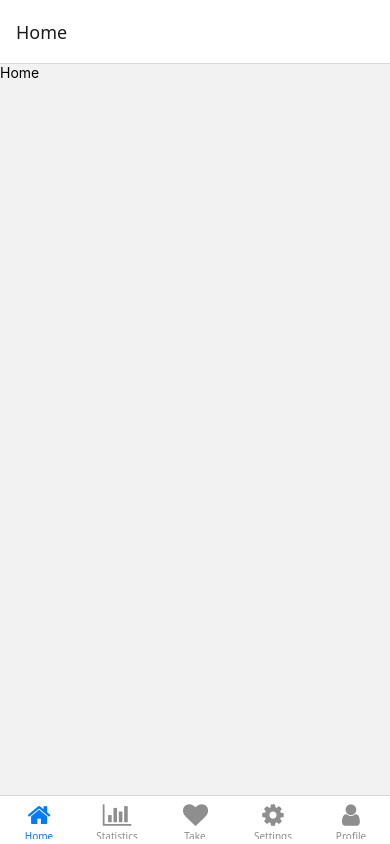
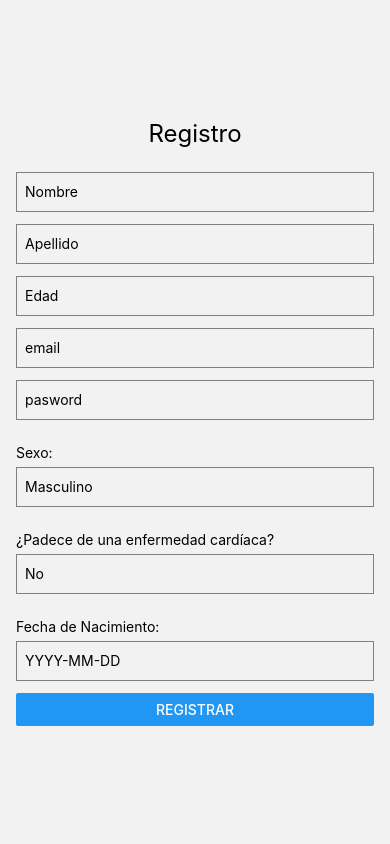
Before and after one commit to MaortVirgnia/tesis, a React Native app: screen /Register in a window 390 px wide. Built offline with nearby package versions, Linux system fonts and the light colour scheme.

Commit message:
agrege unos modales, se creo register y login

```diff
--- a/App.js
+++ b/App.js
@@ -1,12 +1,39 @@
-import { NavigationContainer } from "@react-navigation/native";
-import React from "react";
-import {BottomTab} from "./src/navigation/BottomTab";
+import React from 'react';
+import { createNativeStackNavigator } from '@react-navigation/native-stack';
+import { NavigationContainer } from '@react-navigation/native';
+import Login from './src/pages/Login';
+import BottomTab from './src/navigation/BottomTab';
+import Register from './src/pages/Register';
 
+const Stack = createNativeStackNavigator();
+
+const MainStack = () => {
+    return (
+        <Stack.Navigator initialRouteName="Login">
+            <Stack.Screen
+                name="Login"
+                component={Login}
+                options={{ headerShown: false }}
+            />
+            <Stack.Screen
+                name="BottomTab"
+                component={ BottomTab }
+                options={{ headerShown: false }}
+            />
+            <Stack.Screen
+                name="Register"
+                component={Register}
+                options={{ headerShown: false }}
+            />
+
+        </Stack.Navigator>
+    );
+}
 
 const App = () => {
     return (
         <NavigationContainer>
-            <BottomTab />
+            <MainStack />
         </NavigationContainer>
     );
 }
--- a/api.mjs
+++ b/api.mjs
@@ -14,7 +14,7 @@ server.listen(port, () => {
     console.log(`Server running on port ${port}`);
 });
 
-// Endpoint para recibir configuraciones
+
 app.post('/data', async (req, res) => {
     const data = req.body;
 
--- a/package.json
+++ b/package.json
@@ -30,7 +30,8 @@
     "react-native-safe-area-context": "4.12.0",
     "react-native-screens": "~4.1.0",
     "react-native-vector-icons": "^10.2.0",
-    "react-native-web": "~0.19.13"
+    "react-native-web": "~0.19.13",
+    "react-router-dom": "^7.0.2"
   },
   "devDependencies": {
     "@babel/core": "^7.20.0"
--- a/src/navigation/BottomTab.js
+++ b/src/navigation/BottomTab.js
@@ -23,10 +23,11 @@ const HeartIcon = ({ color, size }) => {
         );
 };
 
-export const BottomTab = () => {
+const BottomTab = () => {
 
     return (
         <Tab.Navigator style >
+
             <Tab.Screen
                 name="Home"
                 component={Home}
@@ -75,3 +76,5 @@ export const BottomTab = () => {
         </Tab.Navigator>
     );
 }
+
+export default BottomTab;
--- /dev/null
+++ b/src/pages/Login.js
@@ -0,0 +1,66 @@
+import React, { useState } from 'react';
+import { View, Text, TextInput, Button, StyleSheet, TouchableOpacity } from 'react-native';
+
+
+
+const Login = ({ navigation }) => {
+    const [email, setEmail] = useState('');
+    const [password, setPassword] = useState('');
+    const [showPassword, setShowPassword] = useState(false);
+
+const handleLogin = () => {
+            navigation.replace('BottomTab');
+}
+
+    const handleRegister = () => {
+        navigation.replace('Register');
+    }
+
+    return (
+        <View style={styles.container}>
+            <Text style={styles.title}>Iniciar Sesión</Text>
+            <TextInput
+                style={styles.input}
+                placeholder="Usuario"
+                value={email}
+                onChangeText={setEmail}
+            />
+            <TextInput
+                style={styles.input}
+                placeholder="Contraseña"
+                secureTextEntry={!showPassword}
+                value={password}
+                onChangeText={setPassword}
+            />
+                <TouchableOpacity onPress={() => setShowPassword(!showPassword)}>
+                    <Text style={styles.togglePassword}>
+                        {showPassword ? 'Ocultar' : 'Mostrar'}
+                    </Text>
+                </TouchableOpacity>
+            <Button title="Iniciar Sesión" onPress={handleLogin} />
+            <Button title="Registrarse" onPress={handleRegister} />
+        </View>
+    );
+};
+
+const styles = StyleSheet.create({
+    container: {
+        flex: 1,
+        justifyContent: 'center',
+        padding: 16,
+    },
+    title: {
+        fontSize: 24,
+        marginBottom: 24,
+        textAlign: 'center',
+    },
+    input: {
+        height: 40,
+        borderColor: 'gray',
+        borderWidth: 1,
+        marginBottom: 12,
+        paddingHorizontal: 8,
+    },
+});
+
+export default Login;
--- /dev/null
+++ b/src/pages/Register.js
@@ -0,0 +1,167 @@
+import React, { useState } from 'react';
+import { View, Text, TextInput, Button, StyleSheet, Alert, Modal, TouchableOpacity } from 'react-native';
+import axios from 'axios';
+
+const Register = ({ navigation }) => {
+    const [firstName, setFirstName] = useState('');
+    const [lastName, setLastName] = useState('');
+    const [age, setAge] = useState('');
+    const [gender, setGender] = useState('masculino');
+    const [email, setEmail] = useState('');
+    const [password, setPassword] = useState('');
+    const [hasHeartCondition, setHasHeartCondition] = useState(false);
+    const [birthDate, setBirthDate] = useState('');
+    const [modalVisible, setModalVisible] = useState(false);
+
+    const handleRegister = async () => {
+        const data = {
+            firstName,
+            lastName,
+            age,
+            gender,
+            hasHeartCondition,
+            birthDate,
+            email,
+            password,
+
+        };
+        try {
+            const response = await axios.post('https://n8mtbgjq-3000.use2.devtunnels.ms/data', data);
+            Alert.alert('Enviado', 'Configuraciones enviadas correctamente');
+            console.log(response.data);
+            navigation.replace('Login');
+        } catch (error) {
+            Alert.alert('Error', 'Hubo un error al enviar las configuraciones');
+            console.error(error);
+        }
+    };
+
+    return (
+        <View style={styles.container}>
+            <Text style={styles.title}>Registro</Text>
+            <TextInput
+                style={styles.input}
+                placeholder="Nombre"
+                value={firstName}
+                onChangeText={setFirstName}
+            />
+            <TextInput
+                style={styles.input}
+                placeholder="Apellido"
+                value={lastName}
+                onChangeText={setLastName}
+            />
+            <TextInput
+                style={styles.input}
+                placeholder="Edad"
+                keyboardType="numeric"
+                value={age}
+                onChangeText={setAge}
+            />
+            <TextInput
+                style={styles.input}
+                placeholder="email"
+                keyboardType="email-address"
+                value={email}
+                onChangeText={setEmail}
+            />
+            <TextInput
+                style={styles.input}
+                placeholder="pasword"
+                secureTextEntry
+                value={password}
+                onChangeText={setPassword}
+            />
+            <Text style={styles.label}>Sexo:</Text>
+            <TouchableOpacity onPress={() => setModalVisible(true)} style={styles.dropdown}>
+                <Text>{gender === 'masculino' ? 'Masculino' : 'Femenino'}</Text>
+            </TouchableOpacity>
+            <Modal
+                animationType="slide"
+                transparent={true}
+                visible={modalVisible}
+                onRequestClose={() => setModalVisible(false)}
+            >
+                <View style={styles.modalView}>
+                    <Text style={styles.modalText}>Selecciona tu sexo:</Text>
+                    <TouchableOpacity onPress={() => { setGender('masculino'); setModalVisible(false); }}>
+                        <Text style={styles.optionText}>Masculino</Text>
+                    </TouchableOpacity>
+                    <TouchableOpacity onPress={() => { setGender('femenino'); setModalVisible(false); }}>
+                        <Text style={styles.optionText}>Femenino</Text>
+                    </TouchableOpacity>
+                    <Button title="Cerrar" onPress={() => setModalVisible(false)} />
+                </View>
+            </Modal>
+            <Text style={styles.label}>¿Padece de una enfermedad cardíaca?</Text>
+            <TouchableOpacity onPress={() => setHasHeartCondition(!hasHeartCondition)} style={styles.dropdown}>
+                <Text>{hasHeartCondition ? 'Sí' : 'No'}</Text>
+            </TouchableOpacity>
+            <Text style={styles.label}>Fecha de Nacimiento:</Text>
+            <TextInput
+                style={styles.input}
+                placeholder="YYYY-MM-DD"
+                value={birthDate}
+                onChangeText={setBirthDate}
+            />
+            <Button title="Registrar" onPress={handleRegister} />
+        </View>
+    );
+};
+
+const styles = StyleSheet.create({
+    container: {
+        flex: 1,
+        justifyContent: 'center',
+        padding: 16,
+    },
+    title: {
+        fontSize: 24,
+        marginBottom: 24,
+        textAlign: 'center',
+    },
+    input: {
+        height: 40,
+        borderColor: 'gray',
+        borderWidth: 1,
+        marginBottom: 12,
+        paddingHorizontal: 8,
+    },
+    label: {
+        marginTop: 12,
+        marginBottom: 6,
+    },
+    dropdown: {
+        height: 40,
+        borderColor: 'gray',
+        borderWidth: 1,
+        justifyContent: 'center',
+        paddingHorizontal:  8,
+        marginBottom: 12,
+    },
+    modalView: {
+        margin: 20,
+        backgroundColor: 'white',
+        borderRadius: 20,
+        padding: 35,
+        alignItems: 'center',
+        shadowColor: '#000',
+        shadowOffset: {
+            width: 0,
+            height: 2,
+        },
+        shadowOpacity: 0.25,
+        shadowRadius: 4,
+        elevation: 5,
+    },
+    modalText: {
+        marginBottom: 15,
+        textAlign: 'center',
+    },
+    optionText: {
+        marginVertical: 10,
+        fontSize: 18,
+    },
+});
+
+export default Register;
```
Also changed, not shown: 1 other file (tests, documents, lock files or other folders).
